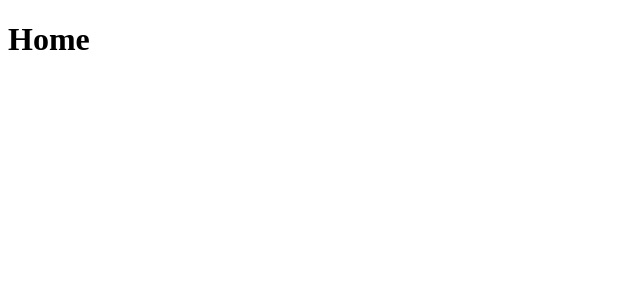
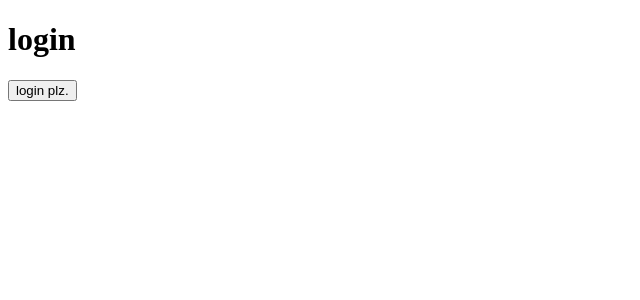
Before and after one commit to jhclass/instclone-front, a React (Create React App) app: page / in a window 1280 px wide. Shown: the top 300 px of the page, without its empty margins (0-640 px from the left). Built offline with nearby package versions, Linux system fonts and the light colour scheme.

Commit message:
apollo/client

```diff
--- a/src/App.js
+++ b/src/App.js
@@ -1,24 +1,34 @@
 import { BrowserRouter as Router, Route, Switch } from 'react-router-dom';
+import NotFound from './screen/NotFound';
+import Login from './screen/Login';
+import Home from './screen/Home';
+import { useReactiveVar } from '@apollo/client';
+import { isLoggedInVar } from './apollo';
+function App() {
+  const isLoggedIn = useReactiveVar(isLoggedInVar);
 
 
+  // const handleLogoutClick = () => {
+  //   setIsLoggedIn(false);
+  // };
 
-
-function App() {
   return (
     <>
-
       <Router>
         <Switch>
           <Route path="/" exact>
-            <h1>Home</h1>
+            {isLoggedIn ? (
+              <Home />
+            ) : (
+              <Login />
+            )}
           </Route>
-          <Route path="/banana">
-            <h1>banana</h1>
+          {/*마지막에 넣어주는 것이 중요 404 not found.*/}
+          <Route>
+            <NotFound />
           </Route>
         </Switch>
-
       </Router>
-
     </>
   );
 }
--- /dev/null
+++ b/src/apollo.js
@@ -0,0 +1,4 @@
+import { makeVar } from "@apollo/client";
+
+
+export const isLoggedInVar = makeVar(false);
--- /dev/null
+++ b/src/screen/Home.js
@@ -0,0 +1,16 @@
+import { isLoggedInVar } from "../apollo";
+
+const Home = () => {
+    return (
+
+
+        <div>
+            <h1>home1</h1>
+            <button onClick={() => isLoggedInVar(false)}> logout!</button>
+        </div >
+
+
+    )
+}
+
+export default Home;
--- /dev/null
+++ b/src/screen/Login.js
@@ -0,0 +1,14 @@
+import { isLoggedInVar } from "../apollo";
+
+const Login = () => {
+
+    return (
+        <div>
+            <h1>login</h1>
+            <button onClick={() => isLoggedInVar(true)}>login plz.</button>
+        </div>
+
+    )
+}
+
+export default Login;
--- /dev/null
+++ b/src/screen/NotFound.js
@@ -0,0 +1,7 @@
+const NotFound = () => {
+    return (
+        <h1>404 NotFound</h1>
+    )
+}
+
+export default NotFound;
```
